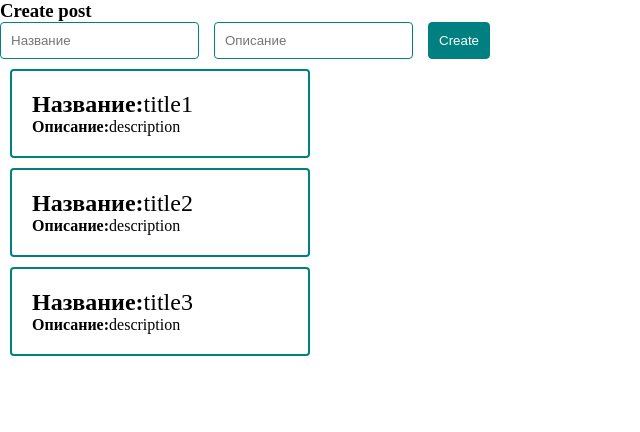
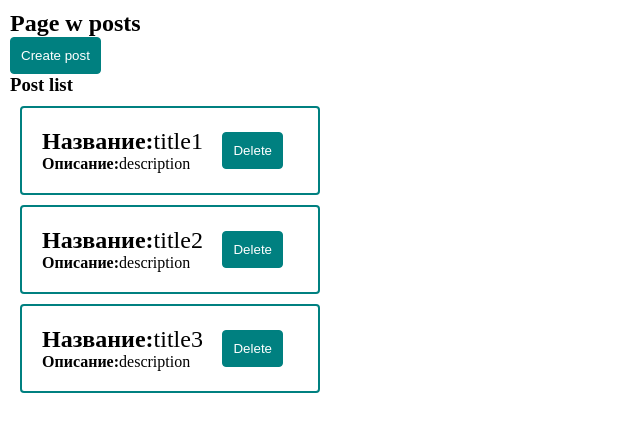
Before and after one commit to genius192x/vue-blog, a Vue app: page / in a window 1280 px wide. Shown: the top 432 px of the page, without its empty margins (0-640 px from the left). Built offline with nearby package versions, Linux system fonts and the light colour scheme.

Commit message:
Did a half of all project

```diff
--- a/public/index.html
+++ b/public/index.html
@@ -8,6 +8,5 @@
   </head>
   <body>
     <div id="app"></div>
-    <!-- built files will be auto injected -->
   </body>
 </html>
--- a/src/App.vue
+++ b/src/App.vue
@@ -1,10 +1,18 @@
 <template>
-	<div>
-		<PostForm
-			@create ="createPost"
-		/>
+	<div class="app">
+		<h2>Page w posts</h2>
+		<my-button
+			@click="showDialog">
+			Create post
+		</my-button>
+		<my-dialog v-model:show="dialogVisible">
+			<PostForm
+				@create ="createPost"
+			/>
+		</my-dialog>
 		<PostList
 			:posts="posts"
+			@remove="removePost"
 		/>
 
 	</div>
@@ -32,16 +40,24 @@ export default {
 					description:'description'
 				},
 				{
-					id:2,
+					id:3,
 					title: "title3",
 					description:'description'
 				},
 			],
+			dialogVisible: false
 		}
 	},
 	methods:{
 		createPost(post){
 			this.posts.push(post);
+			this.dialogVisible = false
+		},
+		removePost(post){
+			this.posts = this.posts.filter(p=> p.id !== post.id)
+		},
+		showDialog(){
+			this.dialogVisible = true
 		}
 	}
 }
@@ -54,5 +70,7 @@ export default {
 		padding: 0;
 		box-sizing: border-box;
 	}
-
+	.app{
+		padding: 10px;
+	}
 </style>
--- a/src/components/PostForm.vue
+++ b/src/components/PostForm.vue
@@ -1,40 +1,48 @@
 <template>
 <form @submit.prevent>
     <h3>Create post</h3>
-		<input
+    <my-input
 		v-model="post.title"
 		class="input__create"
 		type="text"
-			placeholder="Название"
-		>
-		<input
+		placeholder="Название">
+	</my-input>
+    <my-input
 		v-model="post.description"
 		class="input__create"
 		type="text"
-			placeholder="Описание"
-		>
-		<button class="btn" @click="createPost">Create</button>
+		placeholder="Описание">
+
+	</my-input>
+    <my-button
+		class="btn"
+		@click="createPost">
+		Create
+	</my-button>
 </form>
 </template>
 
 <script>
-export default{
-	data(){
-		return{
-			post:{
+import MyButton from '@/components/UI/MyButton'
+export default {
+    components: {
+        MyButton
+    },
+    data() {
+        return {
+            post: {
                 title: '',
                 description: ''
             }
         }
     },
     methods: {
-		createPost(){
-			console.log(this.post.title);
+        createPost() {
             this.post.id = Date.now();
             this.$emit('create', this.post);
             this.post = {
                 title: '',
-				description:''
+                description: ''
 
             }
         }
@@ -44,20 +52,4 @@ export default{
 
 <style lang="scss">
 
-	.input{
-		&__create{
-			border: 1px solid teal;
-			padding: 10px;
-			margin-right: 15px;
-			border-radius: 4px;
-		}
-	}
-	.btn{
-		border: 1px solid teal;
-		padding: 10px;
-		margin-right: 15px;
-		border-radius: 4px;
-		background: teal;
-		color: white;
-	}
 </style>
--- /dev/null
+++ b/src/components/PostItem.vue
@@ -0,0 +1,42 @@
+<template>
+	<div class="post">
+		<div>
+			<div class="post__title"><strong>Название:</strong>{{ post.title }}</div>
+			<div class="post__description"><strong>Описание:</strong>{{ post.description }}</div>
+		</div>
+		<div class="post__buttons">
+			<my-button
+				@click="$emit('remove', post)"
+			>Delete</my-button>
+		</div>
+	</div>
+</template>
+
+<script>
+import MyButton from '@/components/UI/MyButton'
+	export default {
+		components: {MyButton},
+		props:{
+			post:{
+				type: Object,
+				required: true,
+			}
+		}
+	}
+</script>
+
+<style lang="scss">
+	.post{
+		margin: 10px;
+		padding: 20px;
+		border: 2px solid teal;
+		border-radius: 4px;
+		max-width: 300px;
+		display: flex;
+		align-items: center;
+		justify-content: space-between;
+		&__title{
+			font-size: 24px;
+		}
+	}
+</style>
--- a/src/components/PostList.vue
+++ b/src/components/PostList.vue
@@ -1,12 +1,22 @@
 <template>
-	<div class="post" v-for="post in posts">
-		<div class="post__title"><strong>Название:</strong>{{ post.title }}</div>
-		<div class="post__description"><strong>Описание:</strong>{{ post.description }}</div>
+	<div v-if="posts.length > 0">
+		<h3>Post list</h3>
+		<post-item
+		v-for="post in posts"
+		:post="post"
+		:key="post.id"
+		@remove="$emit('remove',post)"
+		/>
 	</div>
+	<h2 v-else="posts.length < 1">
+		Post list is clear
+	</h2>
 </template>
 
 <script>
+import PostItem from './PostItem.vue';
 export default{
+	components: {PostItem},
 	props: {
 		posts: {
 			type: Array,
@@ -17,14 +27,5 @@ export default{
 </script>
 
 <style lang="scss">
-	.post{
-		margin: 10px;
-		padding: 20px;
-		border: 2px solid teal;
-		border-radius: 4px;
-		max-width: 300px;
-		&__title{
-			font-size: 24px;
-		}
-	}
+
 </style>
--- /dev/null
+++ b/src/components/UI/MyButton.vue
@@ -0,0 +1,23 @@
+<template>
+	<button class="btn">
+		<slot></slot>
+	</button>
+</template>
+
+<script>
+	export default {
+		name: 'my-button',
+	}
+</script>
+
+<style lang="scss" scoped>
+	.btn{
+		border: 1px solid teal;
+		padding: 10px;
+		margin-right: 15px;
+		border-radius: 4px;
+		background: teal;
+		color: white;
+		cursor: pointer;
+	}
+</style>
--- /dev/null
+++ b/src/components/UI/MyDialog.vue
@@ -0,0 +1,45 @@
+<template>
+	<div class="dialog" v-if="show" @click="hideDialog">
+		<div @click.stop class="dialog__content">
+			<slot></slot>
+		</div>
+	</div>
+</template>
+
+<script>
+	export default {
+		name: 'my-dialog',
+		props: {
+			show: {
+				type: Boolean,
+				default: false,
+			}
+		},
+		methods:{
+			hideDialog(){
+				this.$emit('update:show', false)
+			}
+		}
+	}
+</script>
+
+<style lang="scss" scoped>
+	.dialog{
+		position: fixed;
+		top: 0;
+		left: 0;
+		right: 0;
+		bottom: 0;
+		background: rgba(0,0,0,0.4);
+		display: flex;
+
+		&__content{
+			padding: 10px;
+			background: #fff;
+			border-radius: 10px;
+			margin:  auto;
+			min-height: 50px;
+			min-width: 300px;
+		}
+	}
+</style>
--- /dev/null
+++ b/src/components/UI/MyInput.vue
@@ -0,0 +1,28 @@
+<template>
+	<input :value="modelValue" @input="updateInput" class="input" type="text">
+</template>
+
+<script>
+export default {
+	name: 'my-input',
+	props: {
+		modelValue: [String, Number]
+	},
+	methods:{
+		updateInput(event){
+			this.$emit('update:modelValue', event.target.value)
+		}
+	}
+}
+</script>
+
+<style lang="scss">
+.input {
+    &__create {
+        border: 1px solid teal;
+        padding: 10px;
+        margin-right: 15px;
+        border-radius: 4px;
+    }
+}
+</style>
--- /dev/null
+++ b/src/components/UI/index.js
@@ -0,0 +1,10 @@
+import MyButton from '@/components/UI/MyButton'
+import MyInput from '@/components/UI/MyInput'
+import MyDialog from '@/components/UI/MyDialog'
+
+
+export default [
+	MyInput,
+	MyButton,
+	MyDialog
+]
--- a/src/main.js
+++ b/src/main.js
@@ -1,4 +1,11 @@
 import { createApp } from 'vue'
 import App from './App'
+import components from './components/UI'
 
-createApp(App).mount('#app')
+const app = createApp(App)
+
+components.forEach(component => {
+	app.component(component.name, component)
+})
+
+app.mount('#app')
```
Lines whose indentation alone changed are shown as unchanged.
